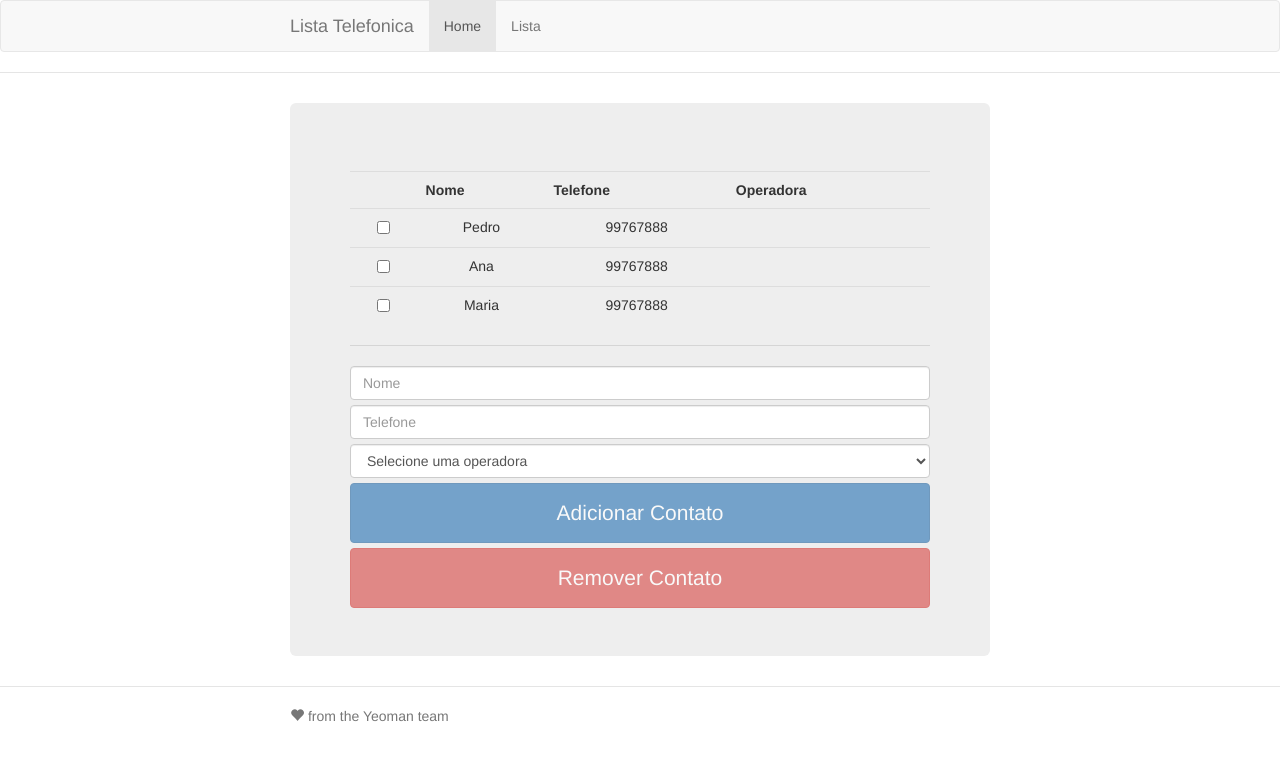
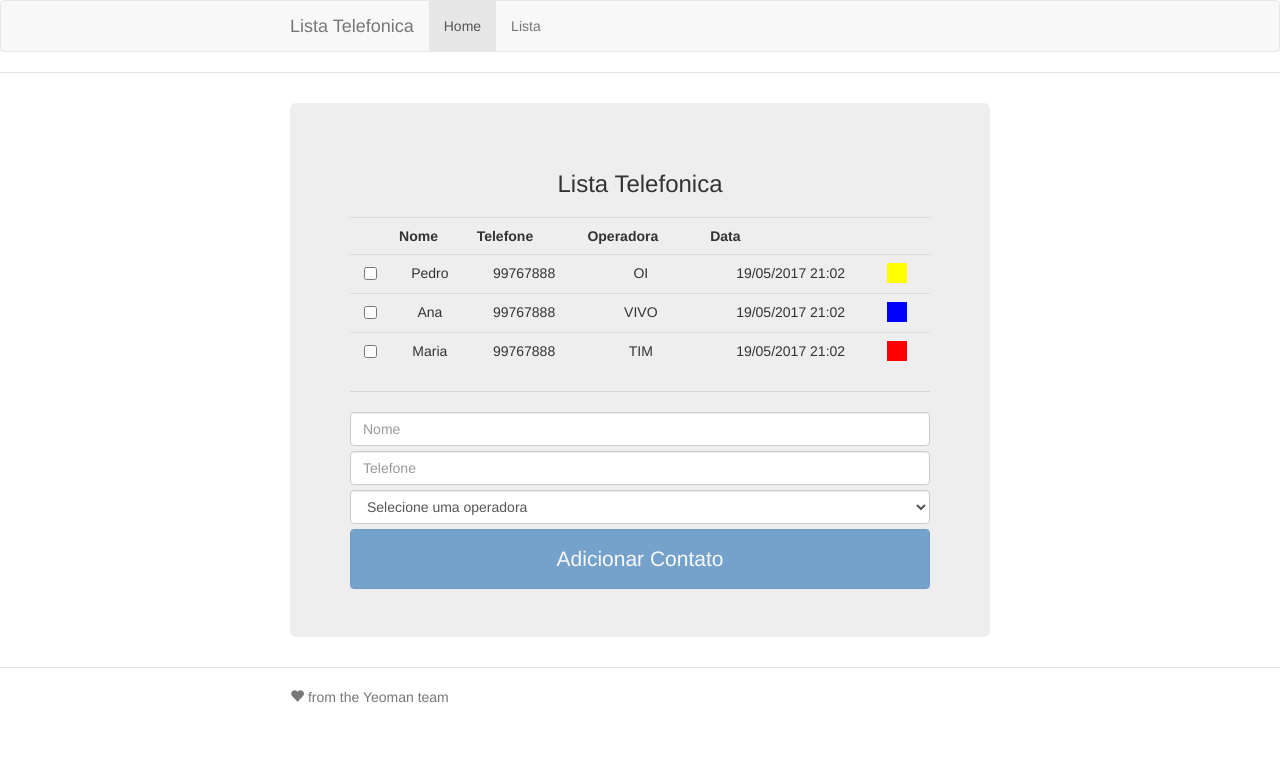
Before and after one commit to pablovfds/lista-telefonica, a website: page app/index.html at #!/lista in a window 1280 px wide. Drawn offline with nearby package versions, Linux system fonts and the light colour scheme; some packages are replaced by stand-ins of ours; files that its build step writes are made by us from their sources.

Commit message:
Adicionada as mensagens de erro separadas

```diff
--- a/app/index.html
+++ b/app/index.html
@@ -42,8 +42,8 @@
                 <div class="collapse navbar-collapse" id="js-navbar-collapse">
 
                     <ul class="nav navbar-nav">
-                        <li class="active"><a href="#/">Home</a></li>
-                        <li><a ng-href="#/lista">Lista</a></li>
+                        <li class="active"><a href="#!/">Home</a></li>
+                        <li><a ng-href="#!/lista">Lista</a></li>
                         <!--<li><a ng-href="#/about">About</a></li>
               <li><a ng-href="#/">Contact</a></li>-->
                     </ul>
--- a/app/scripts/controllers/lista.js
+++ b/app/scripts/controllers/lista.js
@@ -10,10 +10,12 @@
 angular.module('listaTelefonicaApp')
     .controller('ListaCtrl', function() {
 
+        this.app = "Lista Telefonica";
+
         this.contatos = [
-            { nome: "Pedro", telefone: "99767888" },
-            { nome: "Ana", telefone: "99767888" },
-            { nome: "Maria", telefone: "99767888" }
+            { nome: "Pedro", telefone: "99767888", cor: "yellow", operadora: { nome: "Oi", codigo: 14, categoria: "Celular" }, data: new Date() },
+            { nome: "Ana", telefone: "99767888", cor: "blue", operadora: { nome: "Vivo", codigo: 15, categoria: "Celular" }, data: new Date() },
+            { nome: "Maria", telefone: "99767888", cor: "red", operadora: { nome: "Tim", codigo: 41, categoria: "Celular" }, data: new Date() }
         ];
 
         this.operadoras = [
@@ -27,6 +29,7 @@ angular.module('listaTelefonicaApp')
         this.adicionarContato = function(contato) {
             this.contatos.push(angular.copy(contato));
             delete this.contato;
+            this.contatoForm.$setPristine();
         };
 
         this.removerContatos = function(contatos) {
--- a/app/styles/lista.css
+++ b/app/styles/lista.css
@@ -9,3 +9,8 @@
 .selecionado {
     background-color: yellow;
 }
+
+#corContato {
+    width: 20px;
+    height: 20px;
+}
--- a/app/views/lista.html
+++ b/app/views/lista.html
@@ -1,26 +1,53 @@
 <div class="jumbotron">
-    <h4 ng-bind="lista.app"></h4>
-    <table class="table">
+    <h3 ng-bind="lista.app"></h3>
+    <table ng-show="lista.contatos.length > 0" class="table">
         <tr class="text-center">
             <th></th>
             <th>Nome</th>
             <th>Telefone</th>
             <th>Operadora</th>
+            <th>Data</th>
+            <th></th>
         </tr>
         <tr ng-class="{selecionado : contato.selecionado}" ng-repeat="contato in lista.contatos">
             <td><input type="checkbox" name="seleciona" ng-model="contato.selecionado"></td>
             <td>{{contato.nome}}</td>
             <td>{{contato.telefone}}</td>
-            <td>{{contato.operadora.nome}}</td>
+            <td>{{contato.operadora.nome | uppercase}}</td>
+            <td>{{contato.data | date:'dd/MM/yyyy HH:mm'}}</td>
+            <td>
+                <div id="corContato" ng-style="{'background-color': contato.cor}"></div>
+            </td>
         </tr>
     </table>
     <hr/>
-    <input type="text" class="form-control" name="nome" placeholder="Nome" ng-model="contato.nome">
-    <input type="text" class="form-control" name="telefone" placeholder="Telefone" ng-model="contato.telefone">
-    <select class="form-control" ng-model="contato.operadora" ng-options="operadora.nome for operadora in lista.operadoras">
-        <option value="">Selecione uma operadora</option>
-    </select>
-    <button class="btn btn-primary btn-block" ng-click="lista.adicionarContato(contato)" ng-disabled="!(contato.nome && contato.telefone)">Adicionar Contato</button>
-    <button class="btn btn-danger btn-block" ng-click="lista.removerContatos(lista.contatos)" ng-disabled="!lista.isContatoSelecionado(lista.contatos)">Remover Contato</button>
+    <form name="contatoForm">
+        <input type="text" class="form-control" name="nome" placeholder="Nome" ng-model="contato.nome" ng-required="true" ng-minlength="10">
+        <input type="text" class="form-control" name="telefone" placeholder="Telefone" ng-model="contato.telefone" ng-required="true" ng-pattern="/^\d{4,5}-\d{4}$/">
+        <select class="form-control" ng-model="contato.operadora" ng-options="operadora.nome for operadora in lista.operadoras">
+            <option value="">Selecione uma operadora</option>
+        </select>
+        <button class="btn btn-primary btn-block" ng-click="lista.adicionarContato(contato)" ng-disabled="contatoForm.$invalid">Adicionar Contato</button>
+    </form>
+    <div>
+        <div ng-show="contatoForm.telefone.$dirty" ng-messages="contatoForm.telefone.$error">
+            <div ng-message="required" class="alert alert-danger">
+                Por favor, preencha o campo de telefone.
+            </div>
+            <div ng-message="pattern" class="alert alert-danger">
+                O campo de telefone deve ter o formato DDDDD-DDDD.
+            </div>
+        </div>
+
+        <div ng-show="contatoForm.nome.$dirty" ng-messages="contatoForm.nome.$error">
+            <div ng-message="required" class="alert alert-danger">
+                Por favor, preencha o campo de nome.
+            </div>
+            <div ng-message="minlength" class="alert alert-danger">
+                Por favor, preencha o campo de nome com pelo menos 10 caracteres.
+            </div>
+        </div>
+    </div>
+    <button class="btn btn-danger btn-block" ng-click="lista.removerContatos(lista.contatos)" ng-if="lista.isContatoSelecionado(lista.contatos)">Remover Contato</button>
 
 </div>
```
